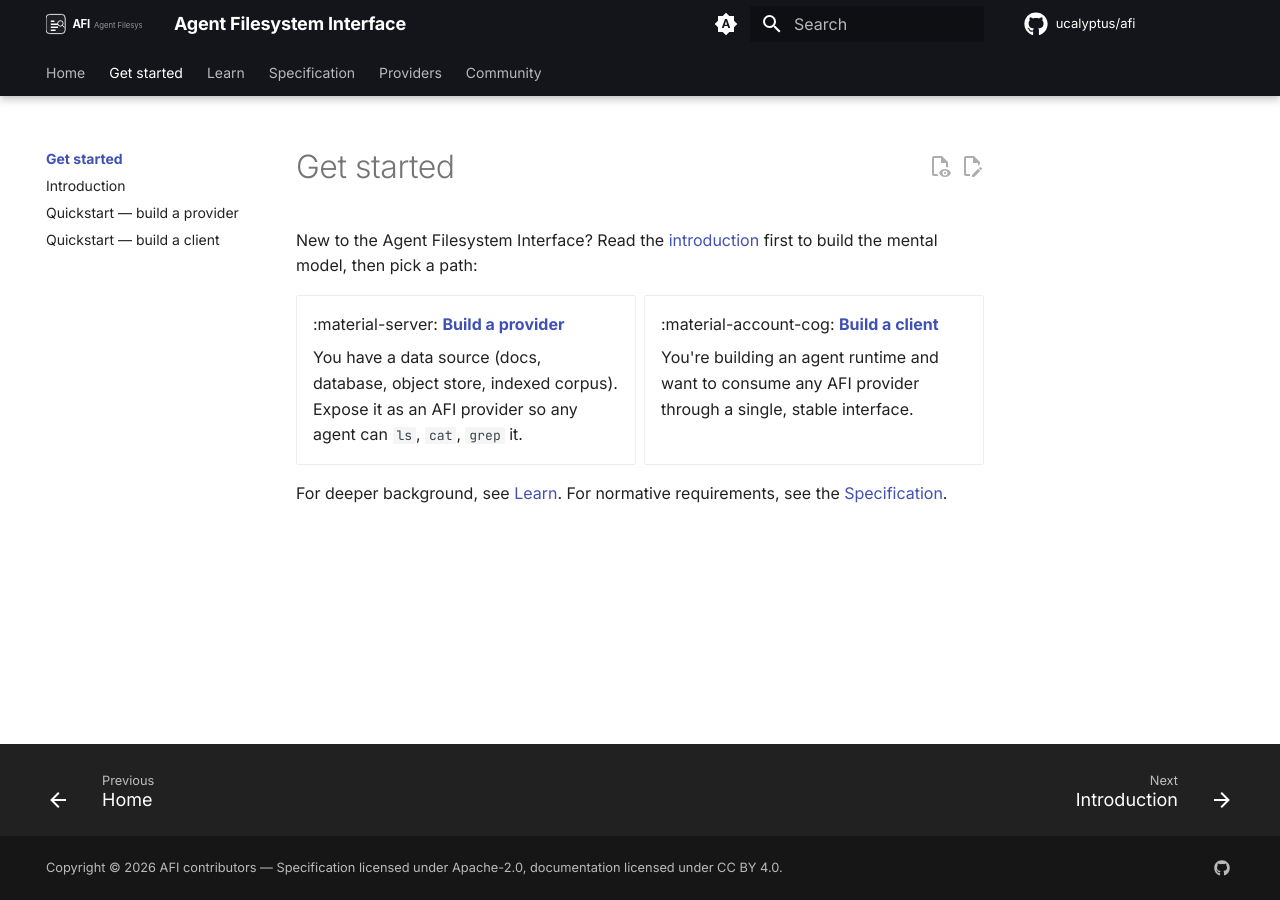
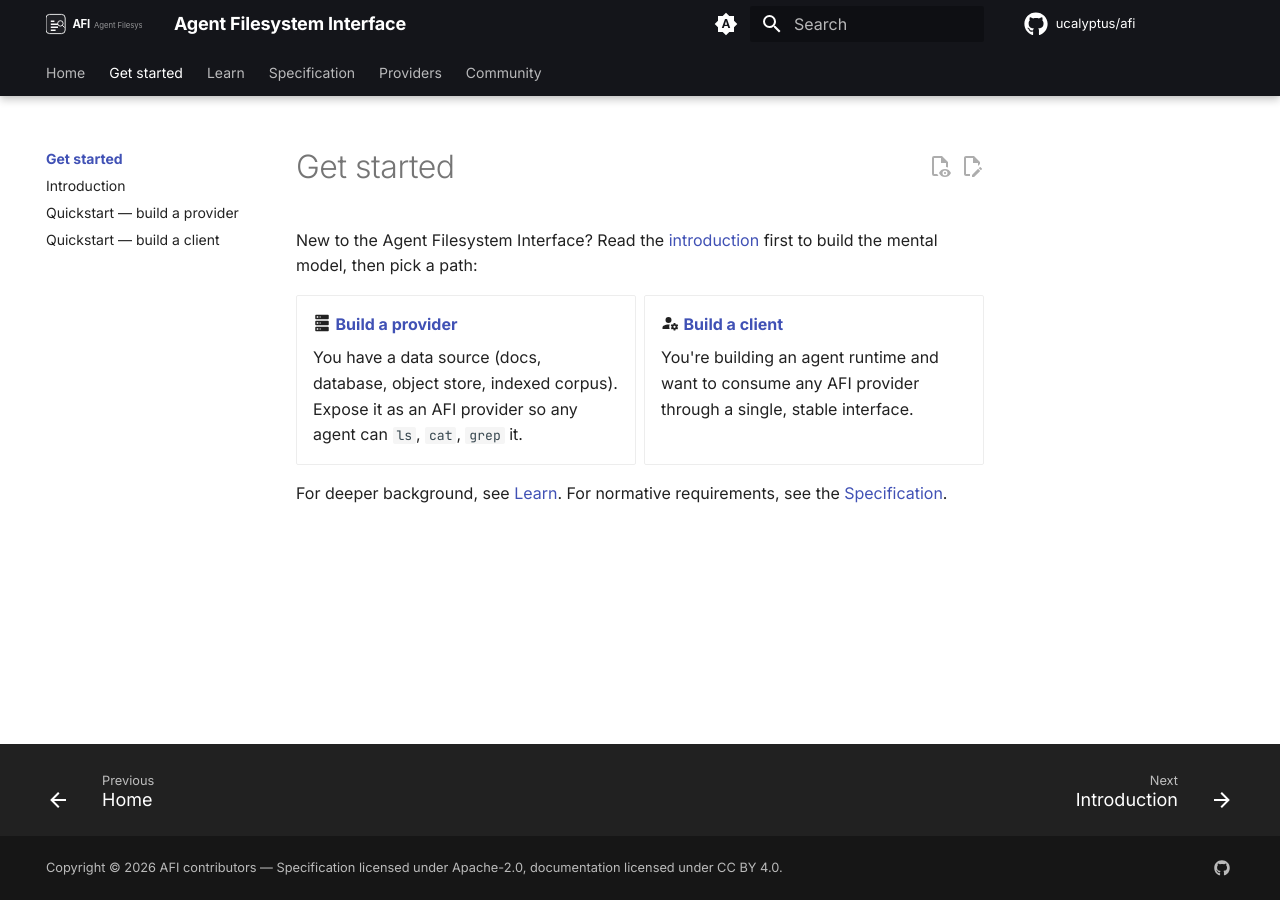
Before and after one commit to ucalyptus/afi, an MkDocs documentation site: the page built from docs/getting-started/index.md, in a window 1280 px wide. Built offline with MkDocs 1.6.1 and Material for MkDocs 9.7.7, drawn with Linux system fonts in a browser that asks for light colours; comment, search, counter and statistics services are not loaded.

```diff
--- a/mkdocs.yml
+++ b/mkdocs.yml
@@ -70,6 +70,9 @@ markdown_extensions:
       permalink: true
       permalink_title: Anchor link
   - pymdownx.details
+  - pymdownx.emoji:
+      emoji_index: !!python/name:material.extensions.emoji.twemoji
+      emoji_generator: !!python/name:material.extensions.emoji.to_svg
   - pymdownx.superfences:
       custom_fences:
         - name: mermaid
--- a/requirements.txt
+++ b/requirements.txt
@@ -1,3 +1,3 @@
-mkdocs-material==9.5.44
-pymdown-extensions==10.11.2
+mkdocs-material==9.7.7
+pymdown-extensions==11.0.1
 mkdocs-material-extensions==1.3.1
```
